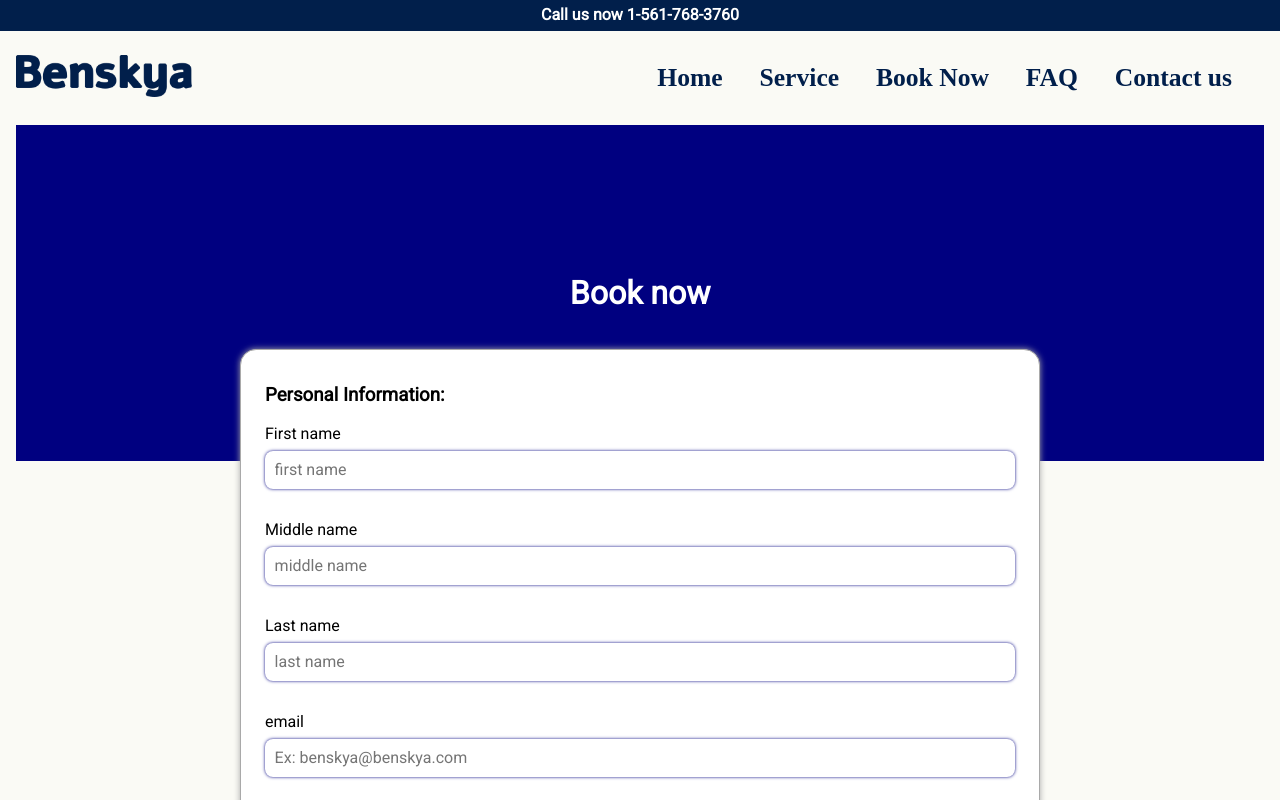
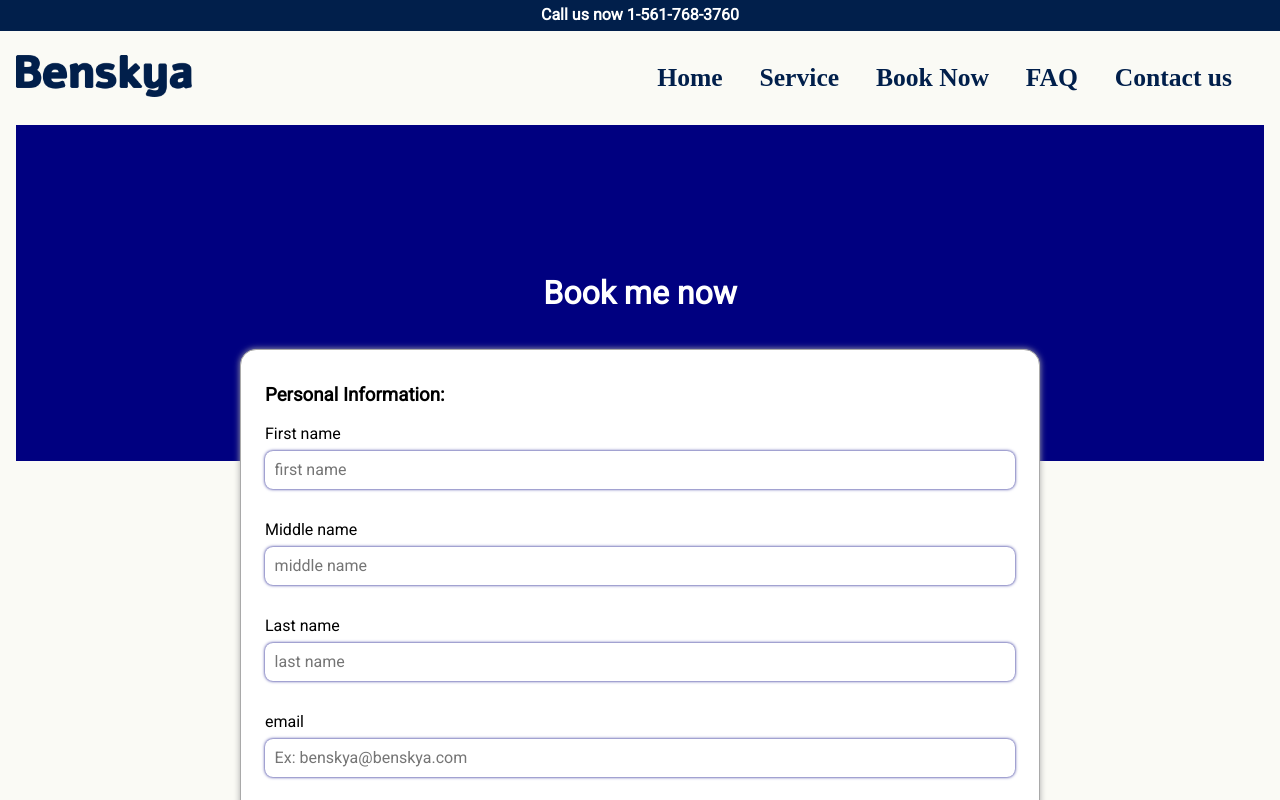
Before and after one commit to vegatch/cleaningFrontend, a React (Create React App) app: page /BookNow in a window 1280 px wide. Shown: the top 800 px of the page. Built offline with nearby package versions, Linux system fonts and the light colour scheme.

Commit message:
build added

```diff
--- a/src/pages/BookNow.jsx
+++ b/src/pages/BookNow.jsx
@@ -7,7 +7,7 @@ const Booking = () => {
     return (
         <div className="page-container">
             <div className="header-booking">
-                <h1> Book now</h1>
+                <h1> Book me now</h1>
                 {/* <img src={picture} alt='fyfyfgyu'/> */}
             </div>
             <Form />
```
